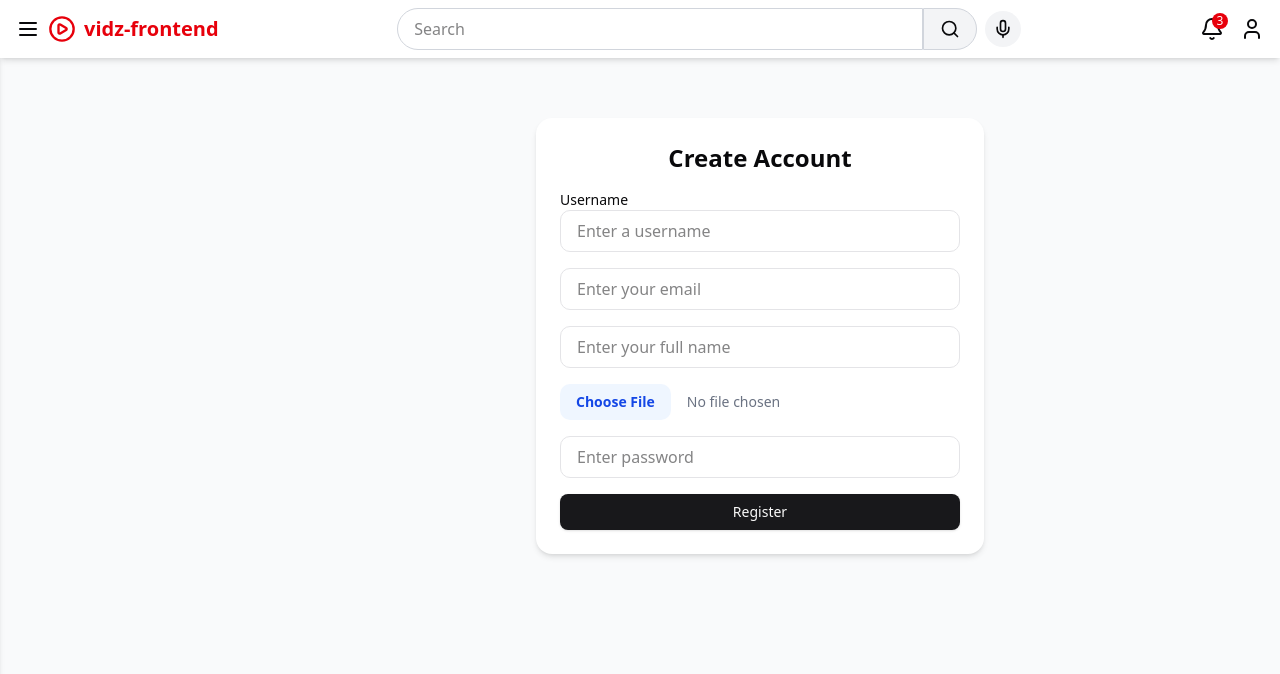
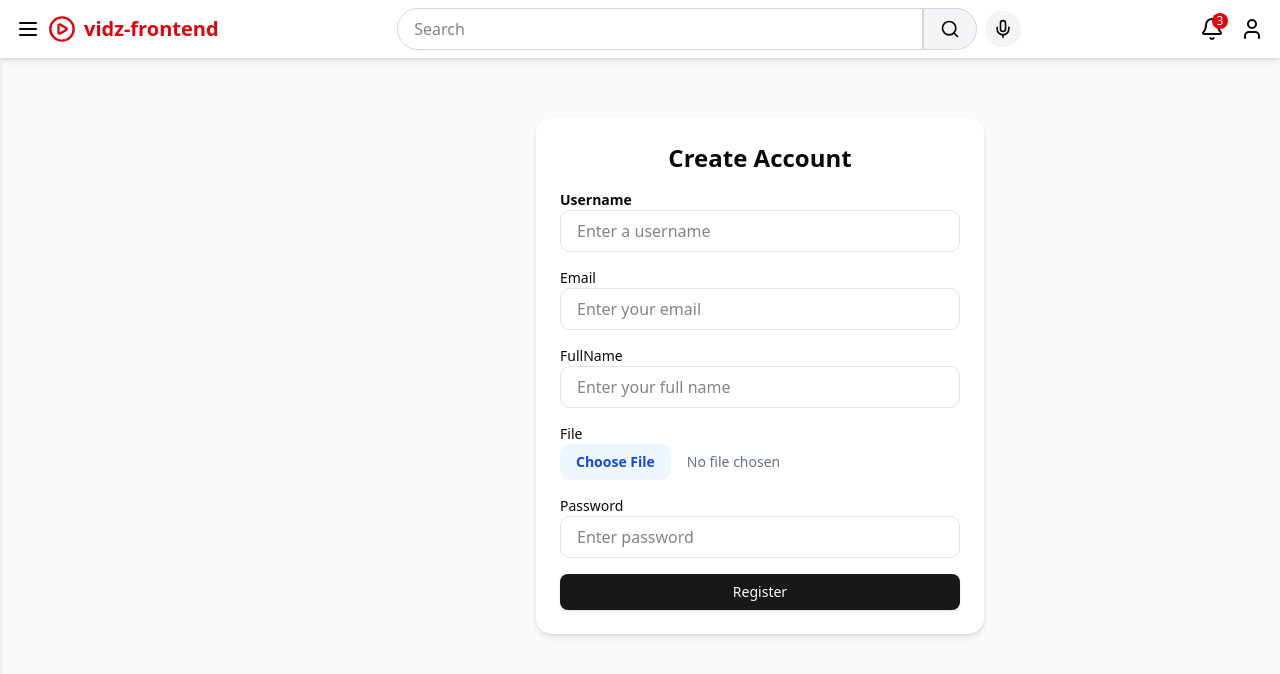
Before and after one commit to Ram-1418/vidz-frontend, a React (Vite) app: page / in a window 1280 px wide. Shown: the top 674 px of the page. Built offline with nearby package versions, Linux system fonts and the light colour scheme; no server answers.

Commit message:
add the lable in the registeration form

```diff
--- a/src/components/auth/registerForm.tsx
+++ b/src/components/auth/registerForm.tsx
@@ -30,17 +30,17 @@ const RegisterForm = () => {
       onSubmit={handleSubmit(onSubmit)}
       className="max-w-md mx-auto bg-white dark:bg-neutral-900 p-6 rounded-2xl shadow-md space-y-4 mt-9"
     >
-      <h2 className="text-2xl font-semibold text-center mb-4">
+      <h2 className="text-2xl font-bold text-center mb-4">
         Create Account
       </h2>
 
       {/* Username */}
       <div>
-        <label htmlFor="username"  className="block text-sm font-medium">Username</label>
+        <label htmlFor="username"  className="block text-sm  font-bold">Username</label>
         <input
           {...register("username")}
           placeholder="Enter a username"
-          className="w-full px-4 py-2 border rounded-lg focus:outline-none focus:ring-2 focus:ring-blue-500"
+          className="w-full px-4 py-2 border rounded-lg "
         />
         {errors.username && (
           <p className="text-red-500 text-sm mt-1">{errors.username.message}</p>
@@ -49,11 +49,12 @@ const RegisterForm = () => {
 
       {/* Email */}
       <div>
+        <label htmlFor="username"  className="block text-sm  font-medium">Email</label>
         <input
           {...register("email")}
           placeholder="Enter your email"
           type="email"
-          className="w-full px-4 py-2 border rounded-lg focus:outline-none focus:ring-2 focus:ring-blue-500"
+          className="w-full px-4 py-2 border rounded-lg "
         />
         {errors.email && (
           <p className="text-red-500 text-sm mt-1">{errors.email.message}</p>
@@ -62,10 +63,11 @@ const RegisterForm = () => {
 
       {/* Full Name */}
       <div>
+        <label htmlFor="username"  className="block text-sm  font-medium">FullName</label>
         <input
           {...register("fullName")}
           placeholder="Enter your full name"
-          className="w-full px-4 py-2 border rounded-lg focus:outline-none focus:ring-2 focus:ring-blue-500"
+          className="w-full px-4 py-2 border rounded-lg "
         />
         {errors.fullName && (
           <p className="text-red-500 text-sm mt-1">{errors.fullName.message}</p>
@@ -74,6 +76,7 @@ const RegisterForm = () => {
 
       {/* Avatar Upload */}
       <div>
+        <label htmlFor="username"  className="block text-sm  font-medium">File</label>
         <input
           type="file"
           accept="image/*"
@@ -93,11 +96,12 @@ const RegisterForm = () => {
 
       {/* Password */}
       <div>
+        <label htmlFor="username"  className="block text-sm  font-medium">Password</label>
         <input
           type="password"
           {...register("password")}
           placeholder="Enter password"
-          className="w-full px-4 py-2 border rounded-lg focus:outline-none focus:ring-2 focus:ring-blue-500"
+          className="w-full px-4 py-2 border rounded-lg "
         />
         {errors.password && (
           <p className="text-red-500 text-sm mt-1">{errors.password.message}</p>
```
